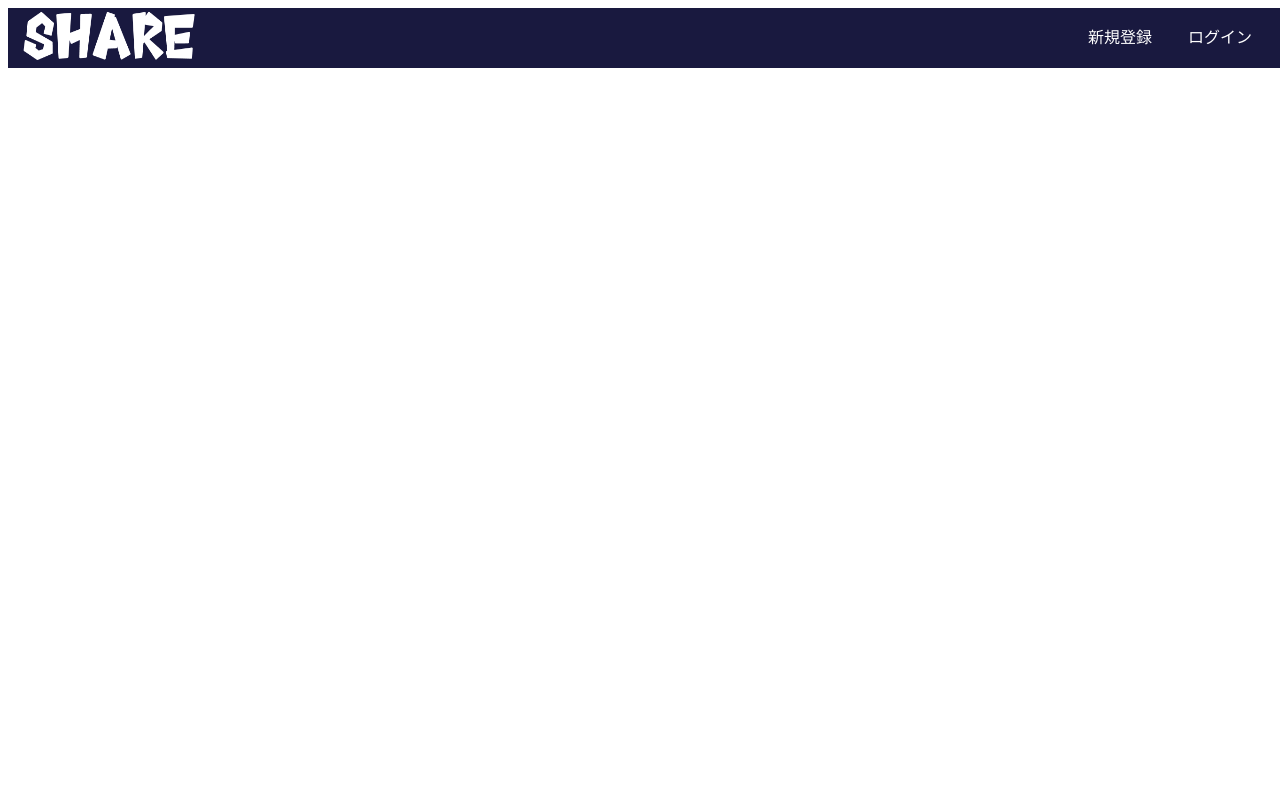
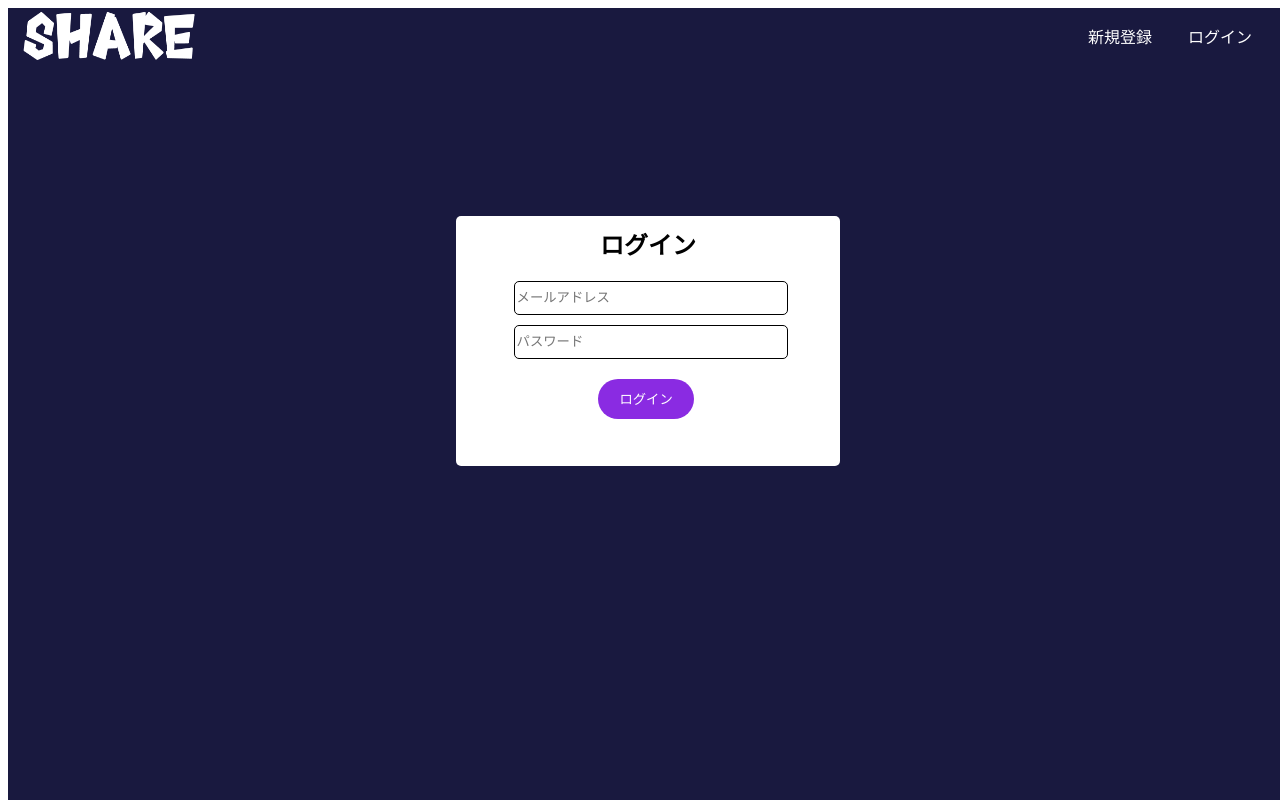
Before and after one commit to kadukimochida/20210828mochida, a Nuxt app: page / in a window 1280 px wide. Shown: the top 800 px of the page. Built offline with nearby package versions, Linux system fonts and the light colour scheme.

Commit message:
frontend

```diff
--- a/components/CommonHeader.vue
+++ b/components/CommonHeader.vue
@@ -5,7 +5,7 @@
     </div>
     <ul>
       <li><NuxtLink to="/register">新規登録</NuxtLink></li>
-      <li><NuxtLink to="/login">ログイン</NuxtLink></li>
+      <li><NuxtLink to="/">ログイン</NuxtLink></li>
     </ul>
   </div>
 </template>
--- /dev/null
+++ b/pages/home.vue
@@ -0,0 +1,37 @@
+<template>
+  <div>
+    <h1>ホーム</h1>
+    <p>{{ name }}</p>
+    <button @click="logout">ログアウト</button>
+  </div>
+</template>
+
+<script>
+import firebase from '~/plugins/firebase'
+
+export default {
+  data(){
+    return {
+      name:null,
+    }
+  },
+  methods: {
+    logout() {
+      firebase
+      .auth()
+      .signOut()
+      .then(() => {
+        this.$router.replace('/')
+      })
+    }
+  },
+  created() {
+    firebase.auth().onAuthStateChanged((user) => {
+      if (user) {
+        this.name = user.displayName
+        console.log(user)
+      }
+    })
+  }
+}
+</script>
--- a/pages/index.vue
+++ b/pages/index.vue
@@ -1,18 +1,107 @@
 <template>
   <div class="container">
     <CommonHeader></CommonHeader>
+    <div class="content">
+      <div class="acount">
+        <h2>ログイン</h2>
+        <input v-model="email" type="email" placeholder="メールアドレス"  required />
+        <input v-model="password" type="password" placeholder="パスワード"  required />
+        <button @click="login">ログイン</button>
+      </div>
+    </div>
   </div>
 </template>
 
 <script>
+import firebase from '~/plugins/firebase'
 
 export default {
-
+  data() {
+    return {
+      email: null,
+      password: null,
+    }
+  },
+  methods: {
+    login() {
+      if (!this.email || !this.password) {
+        alert('メールアドレスまたはパスワードが入力されていません')
+        return
+      }
+      firebase
+      .auth()
+      .signInWithEmailAndPassword(this.email,this.password)
+      .then(() => {
+        this.$router.push('/home')
+      })
+      .catch((error) => {
+        switch(error.code) {
+          case 'auth/invalid-email':
+            alert('メールアドレスの形式が違います')
+            break
+          case 'auth/user-disabled':
+            alert('ユーザーが無効になっています')
+            break
+          case 'auth/user-not-found':
+            alert('ユーザーが存在しません')
+            break
+          case 'auth/wrong-password':
+            alert('パスワードが間違っております')
+            break
+            default:
+              alert('エラーが起きました')
+              break
+        }
+      })
+    }
+  }
 }
-</script>
+</script scoped>
 <style>
 html, body, #__nuxt, #__layout, #__layout > div {
-  height: 100%;
+  height: 100vh;
   width: 100%;
 }
+
+.register {
+  height: 100%;
+}
+
+.content {
+  height: 100%;
+  padding-top: 10%;
+  background-color: #19193F;
+}
+
+.acount {
+  width: 30%;
+  height: 250px;
+  margin: 0 35%;
+  background-color: white;
+  border-radius: 5px;
+}
+
+h2 {
+  text-align: center;
+  padding-top: 10px;
+}
+input {
+  display: block;
+  width: 70%;
+  height: 30px;
+  border-radius: 5px;
+  margin: 10px 15%;
+  border: solid 1px black;
+}
+
+button {
+  display: block;
+  background-color: blueviolet;
+  color: white;
+  border-radius: 20px;
+  border: none;
+  width: 25%;
+  height: 40px;
+  margin: 20px 37%;
+}
 </style>
--- a/pages/register.vue
+++ b/pages/register.vue
@@ -3,18 +3,66 @@
     <CommonHeader />
     <div class="content">
       <div class="acount">
-        <input v-model="username" type="text" value="ユーザーネーム" required />
-        <input v-model="email" type="email" value="メールアドレス" required />
-        <input v-model="password" type="password" value="パスワード" required />
+        <h2>新規登録</h2>
+        <input v-model="userName" type="text" placeholder="ユーザーネーム" required />
+        <input v-model="email" type="email" placeholder="メールアドレス"  required />
+        <input v-model="password" type="password" placeholder="パスワード"  required />
         <button @click="register">新規登録</button>
       </div>
     </div>
   </div>
 </template>
 
+<script>
+import firebase from '~/plugins/firebase'
+
+export default {
+  date() {
+    return {
+      userName: null,
+      email: null,
+      password: null,
+    }
+  },
+  methods: {
+    register() {
+      if (!this.userName || !this.email || !this.password) {
+        return
+      }
+      firebase
+      .auth()
+      .createUserWithEmailAndPassword(this.email,this.password)
+      .then((data) => {
+        data.user.sendEmailVerification().then(() => {
+          this.$router.replace('/')
+        })
+        data.user.updateProfile({
+          displayName:this.userName
+        })
+      })
+      .catch((error) => {
+        switch (error.code) {
+          case 'auth/invalid-email':
+            alert('メールアドレスの形式が違います')
+            break
+          case 'auth/email-already-in-use':
+            alert('このメールアドレスは既に使われています')
+            break
+          case 'auth/weak-password':
+            alert('パスワードは６文字以上で入力してください')
+            break
+          default:
+            alert('エラーが起きました')
+        }
+      })
+    },
+  },
+}
+</script>
+
 <style scoped>
 html, body, #__nuxt, #__layout, #__layout > div {
-  height: 100%;
+  height: 100vh;
   width: 100%;
 }
 
@@ -24,13 +72,39 @@ html, body, #__nuxt, #__layout, #__layout > div {
 
 .content {
   height: 100%;
+  padding-top: 10%;
+  background-color: #19193F;
 }
 
 .acount {
   width: 30%;
+  height: 300px;
+  margin: 0 35%;
+  background-color: white;
+  border-radius: 5px;
 }
 
+h2 {
+  text-align: center;
+  padding-top: 10px;
+}
 input {
   display: block;
+  width: 70%;
+  height: 30px;
+  border-radius: 5px;
+  margin: 10px 15%;
+  border: solid 1px black;
+}
+
+button {
+  display: block;
+  background-color: blueviolet;
+  color: white;
+  border-radius: 20px;
+  border: none;
+  width: 25%;
+  height: 40px;
+  margin: 20px 37%;
 }
 </style>
```
